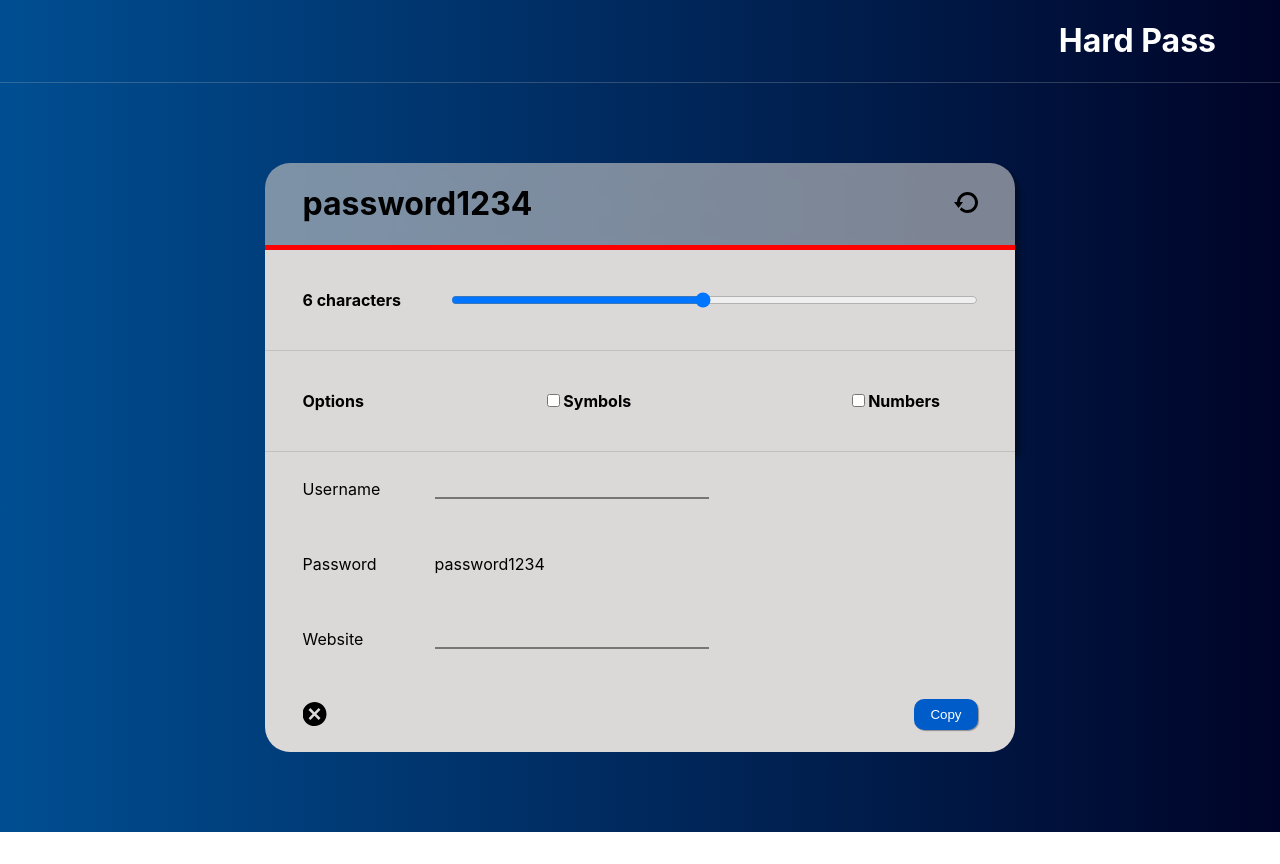
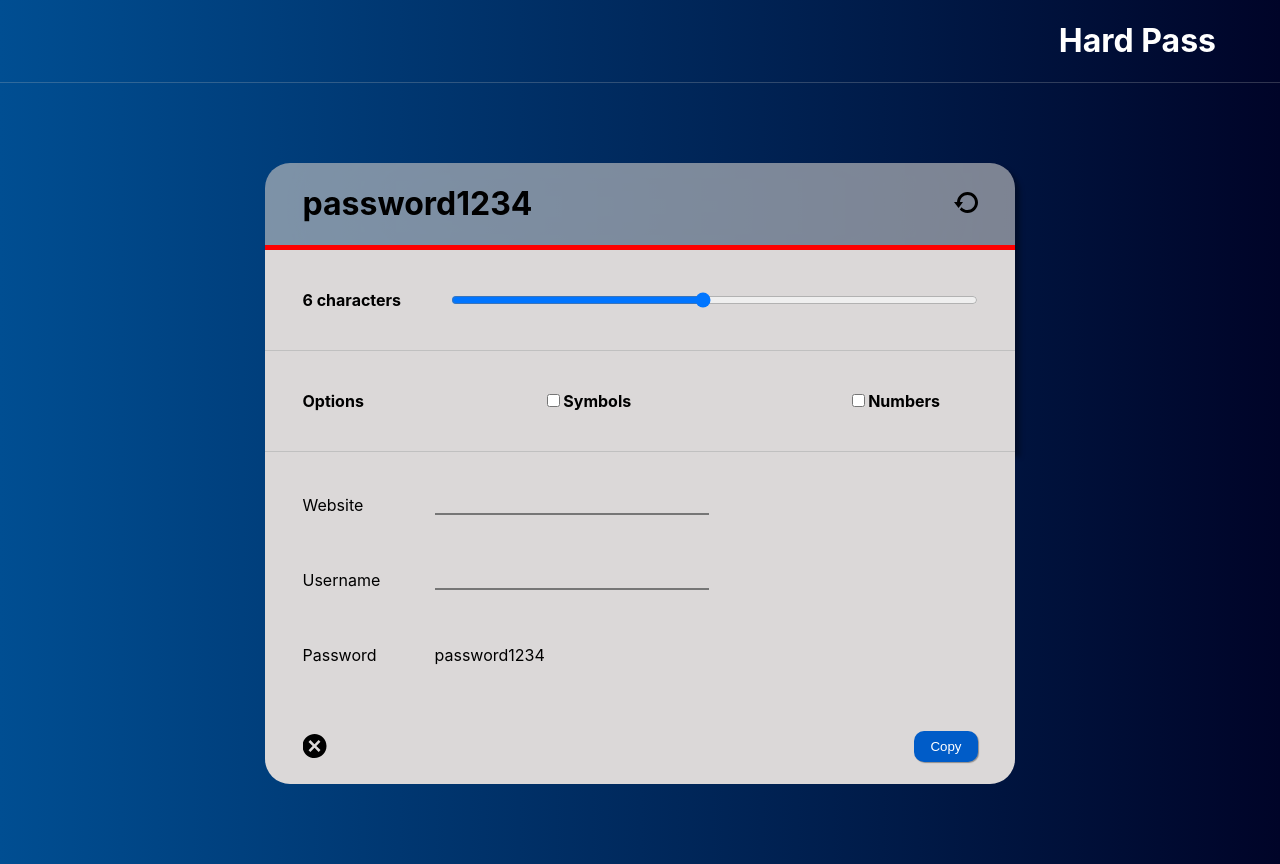
Before and after one commit to SJellen/hard-pass, a React (Create React App) app: page / in a window 1280 px wide. Both pictures are taken after a click on the button "Create Login". Before the commit the page ends 832 px from the top, so only its background shows below. Built offline with nearby package versions, Linux system fonts and the light colour scheme.

Commit message:
input controls added

```diff
--- a/src/components/SlideDown.js
+++ b/src/components/SlideDown.js
@@ -10,17 +10,22 @@ export default function SlideDown() {
         <div className="slide-down-container" style={{display: sliderOpen ? '' : 'none'}}>
             <div className="input-container">
                 <div className="single-input">
+                    <label>Website</label>
+                    <input
+                        type="text"
+                        id="website"
+                    />
+                </div>
+                <div className="single-input">
                     <label>Username</label>
-                    <input/>
+                    <input
+                        type="text"
+                        id="username"
+                    />
                 </div>
                 <div className="single-input">
                     <label>Password</label>
                     <p className="single-input-password">{password}</p>
-                </div>
-
-                <div className="single-input">
-                    <label>Website</label>
-                    <input />
                 </div>
             </div>
             <div className="copy-container">
--- a/src/styles/SlideDown.css
+++ b/src/styles/SlideDown.css
@@ -9,6 +9,7 @@
     border-bottom-right-radius: 25px;
     border-top: none;
     margin-bottom: 5rem;
+    padding-top: 1rem;
 }
 
 
@@ -63,6 +64,7 @@
     align-items: center;
     flex-direction: row;
     justify-content: space-between;
+    padding-top: 1rem;
 }
 
 .copy-button-container {
```
